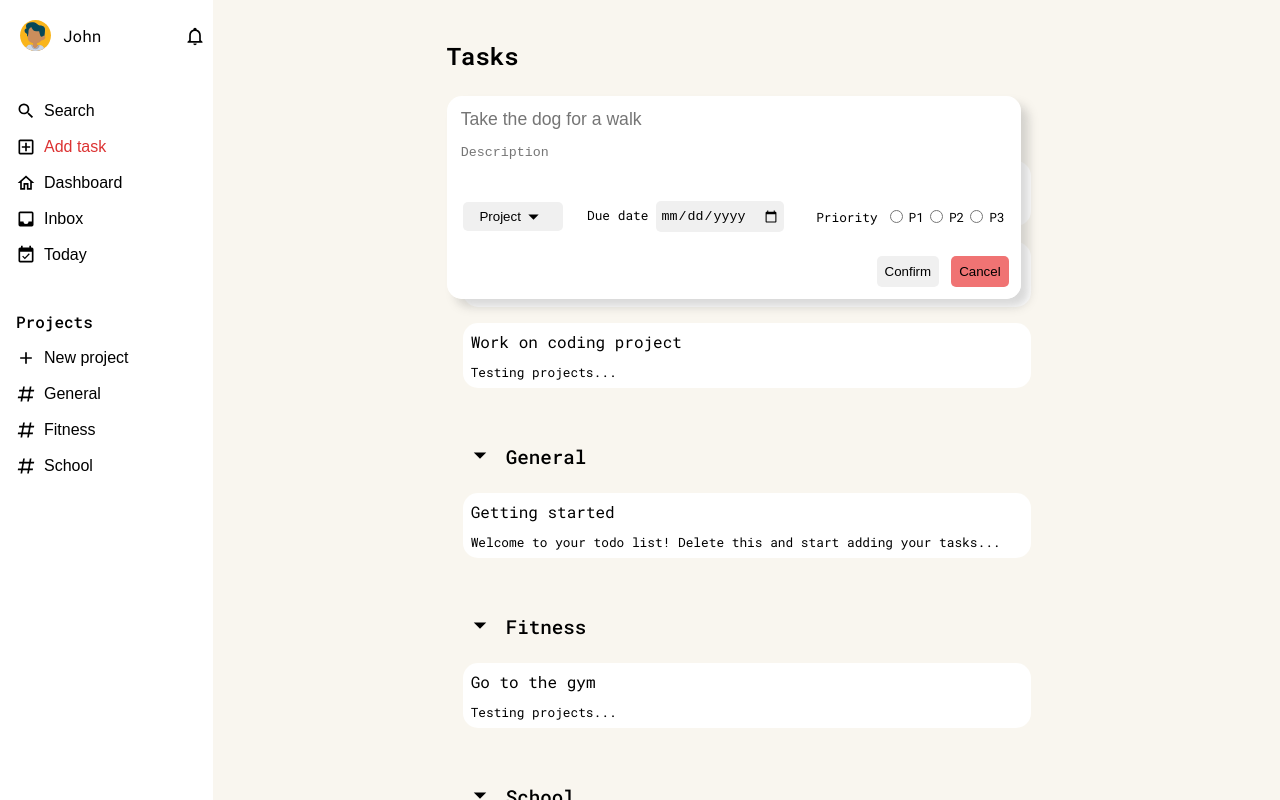
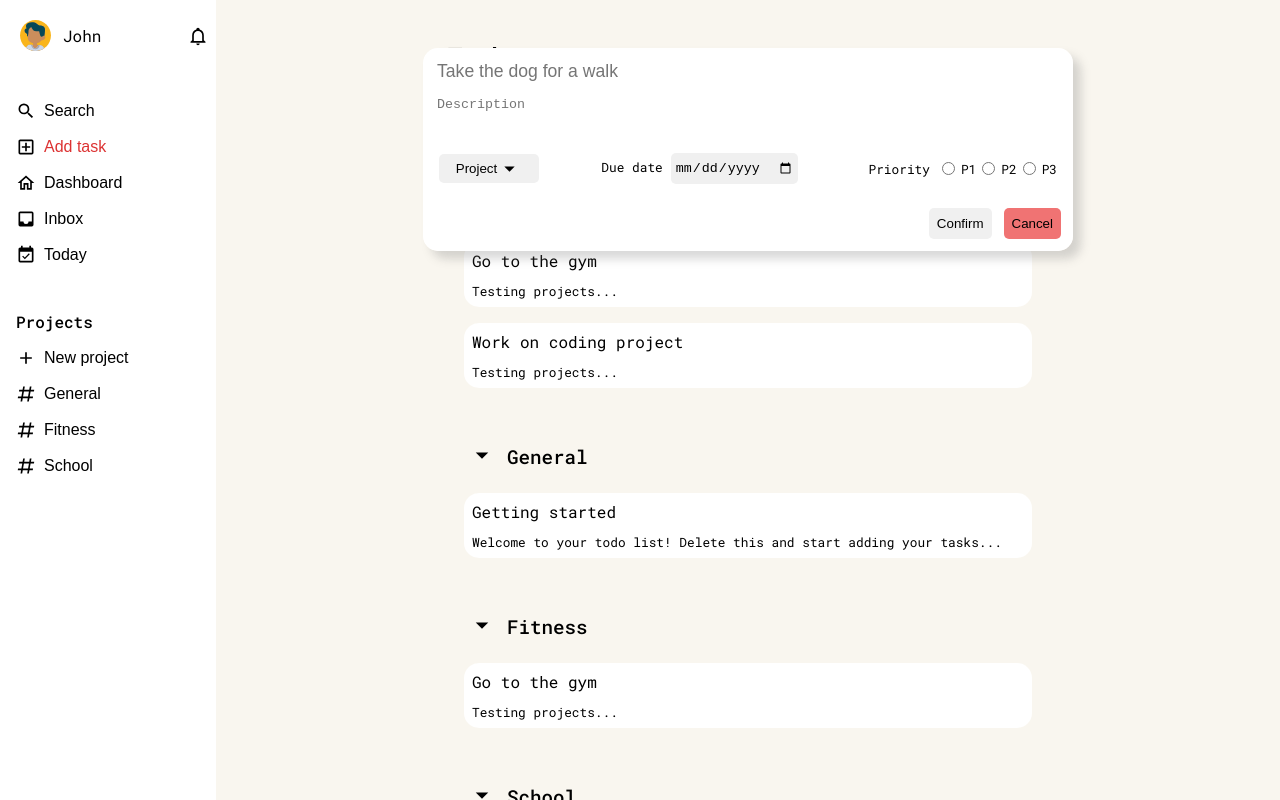
Before and after one commit to tjamescpp/todo-react-app, a React (Vite) app: page / in a window 1280 px wide. Both pictures are taken after a click on the button "Add task". Built offline with nearby package versions, Linux system fonts and the light colour scheme.

Commit message:
Fixed some css properties
Set min width for the add task form and the sidebar

```diff
--- a/src/App.css
+++ b/src/App.css
@@ -13,6 +13,7 @@
     grid-area: 1 / 1 / 3 / 2;
     border: none;
     padding: 8px;
+    min-width: 200px;
     gap: 30px;
 }
 
@@ -78,11 +79,10 @@
     display: block;
     position: absolute;
     top: 3rem;
+    width: clamp(650px, 50%, 775px);
 }
 
 fieldset {
-    position: absolute;
-    width: 550px;
     top: 3rem;
     box-shadow: var(--card-shadow);
     display: flex;
--- a/src/App.jsx
+++ b/src/App.jsx
@@ -85,13 +85,13 @@ function App() {
                 </div>
             </Sidebar>
             <Content>
+                {addTask && (
+                    <TaskForm
+                        handleCancel={handleCancel}
+                        handleConfirm={handleConfirm}
+                    />
+                )}
                 <ToDoList>
-                    {addTask && (
-                        <TaskForm
-                            handleCancel={handleCancel}
-                            handleConfirm={handleConfirm}
-                        />
-                    )}
                     <Project
                         id="allProject"
                         name="All"
--- a/src/components/TaskForm.jsx
+++ b/src/components/TaskForm.jsx
@@ -18,7 +18,8 @@ export default function TaskForm({ handleCancel, handleConfirm }) {
     };
 
     return (
-        <form id="addTaskForm" onSubmit={(e) => handleConfirm(e)}>
+        <div id="addTaskForm">
+            <form onSubmit={(e) => handleConfirm(e)}>
                 <fieldset>
                     <input
                         type="text"
@@ -102,6 +103,7 @@ export default function TaskForm({ handleCancel, handleConfirm }) {
                     </div>
                 </fieldset>
             </form>
+        </div>
     );
 }
 
```
Lines whose indentation alone changed are shown as unchanged.
